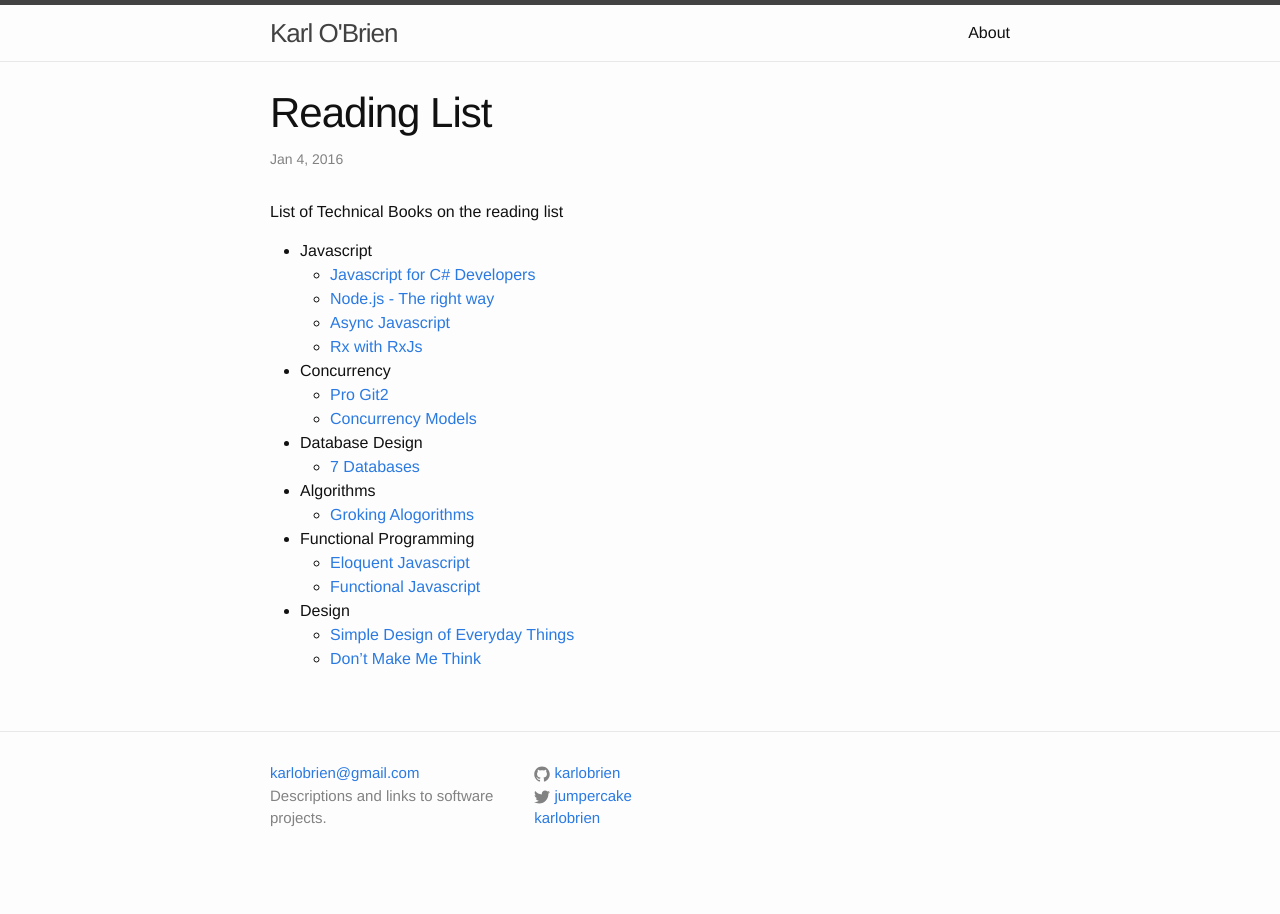
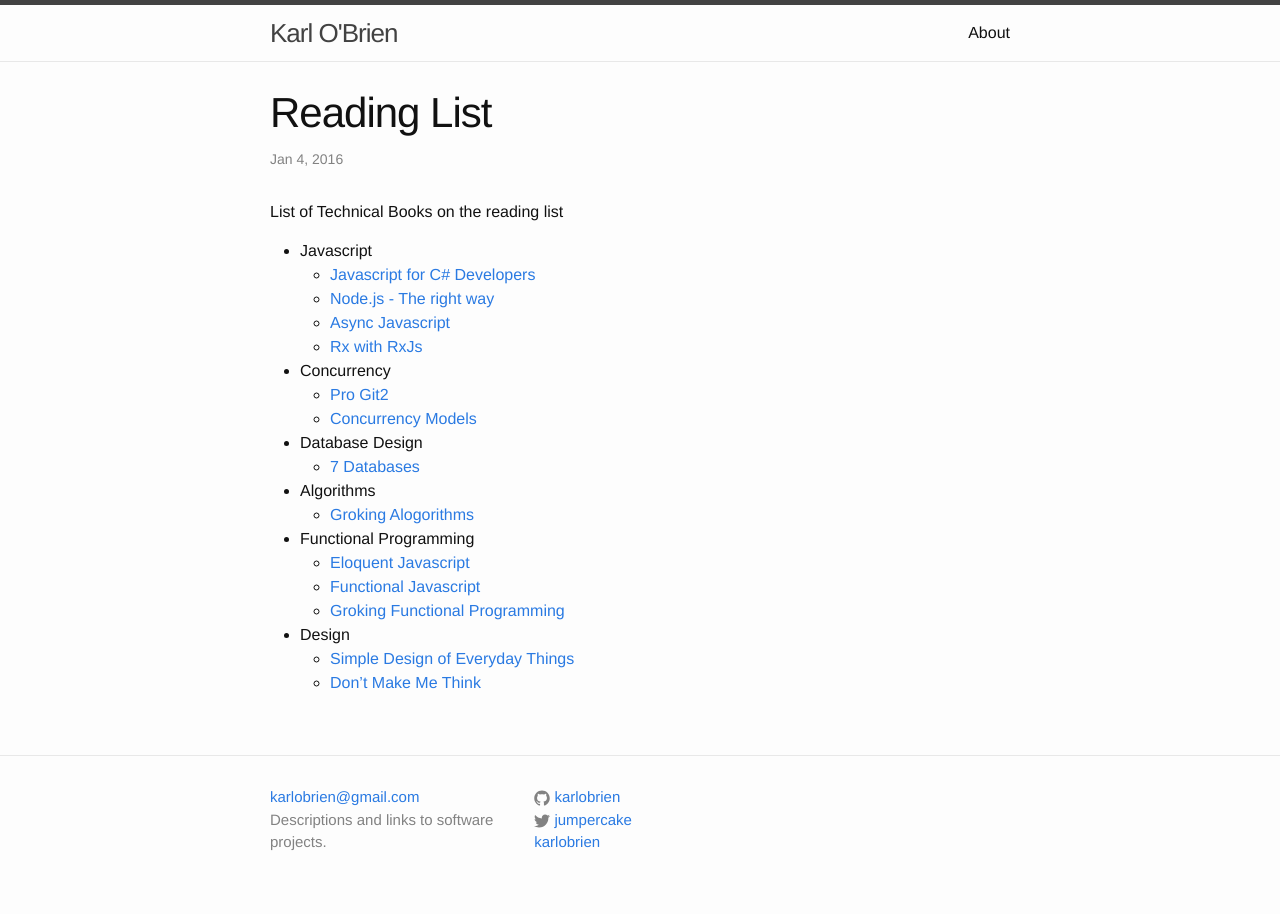
Before and after one commit to karlobrien/karlobrien.github.com, a Jekyll site: the page built from _posts/2016-01-03-Reading-List.markdown, in a window 1280 px wide. Built offline with Jekyll 4.4.1, drawn with Linux system fonts in a browser that asks for light colours.

Commit message:
new book added to reading list

```diff
--- a/_posts/2016-01-03-Reading-List.markdown
+++ b/_posts/2016-01-03-Reading-List.markdown
@@ -21,6 +21,7 @@
 * Functional Programming
   * [Eloquent Javascript](http://eloquentjavascript.net/)
   * [Functional Javascript](http://shop.oreilly.com/product/0636920028857.do)
+  * [Groking Functional Programming](https://www.manning.com/books/grokking-functional-programming)
 * Design
   * [Simple Design of Everyday Things](http://www.amazon.com/The-Design-Everyday-Things-Expanded/dp/0465050654/ref=pd_bxgy_14_img_2?ie=UTF8&refRID=1ECAXZ0S2S197DWZ0SN6)
   * [Don't Make Me Think](http://www.amazon.com/Dont-Make-Think-Revisited-Usability/dp/0321965515/ref=pd_bxgy_14_img_2?ie=UTF8&refRID=1DP3CMW52R9QBRF02TKH)
```
